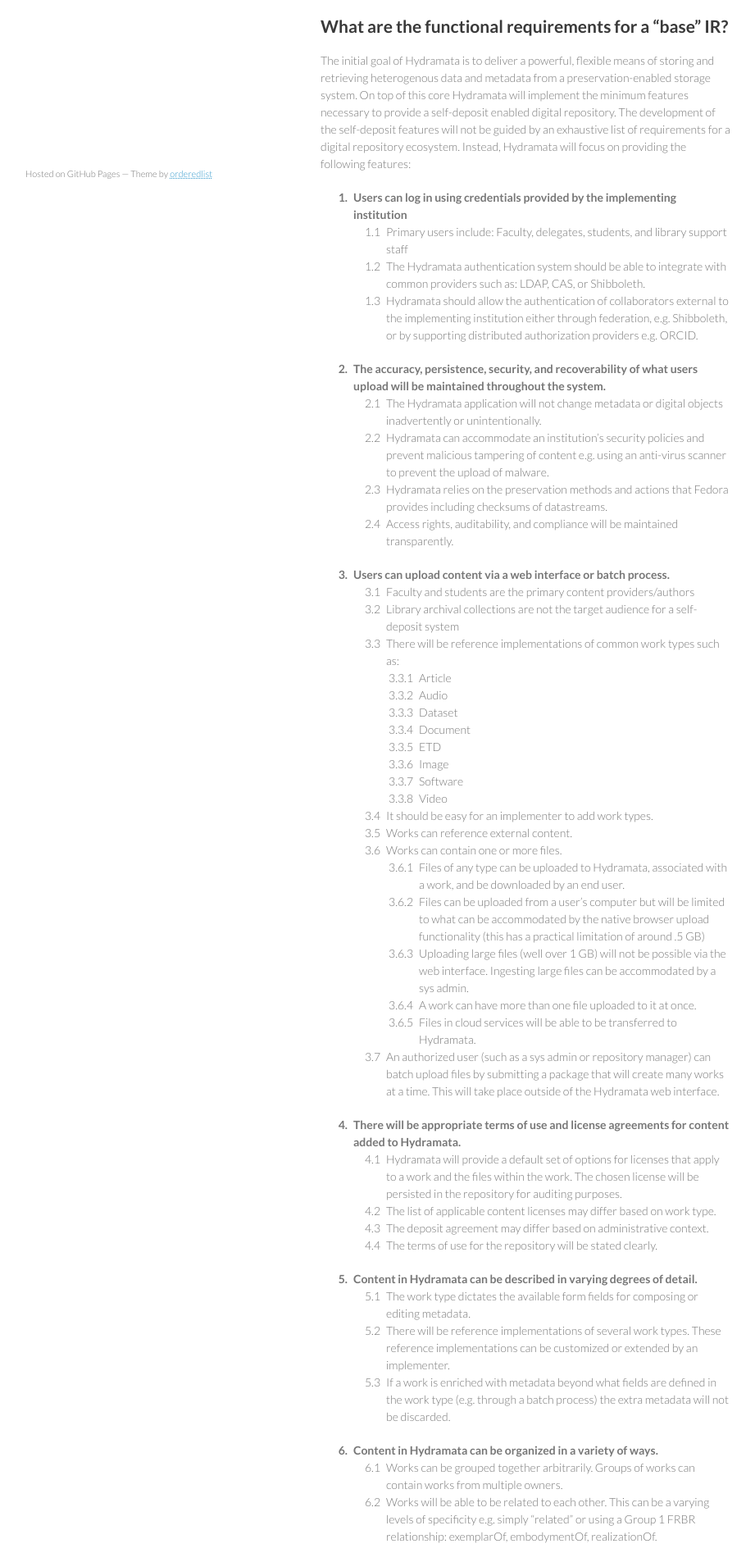
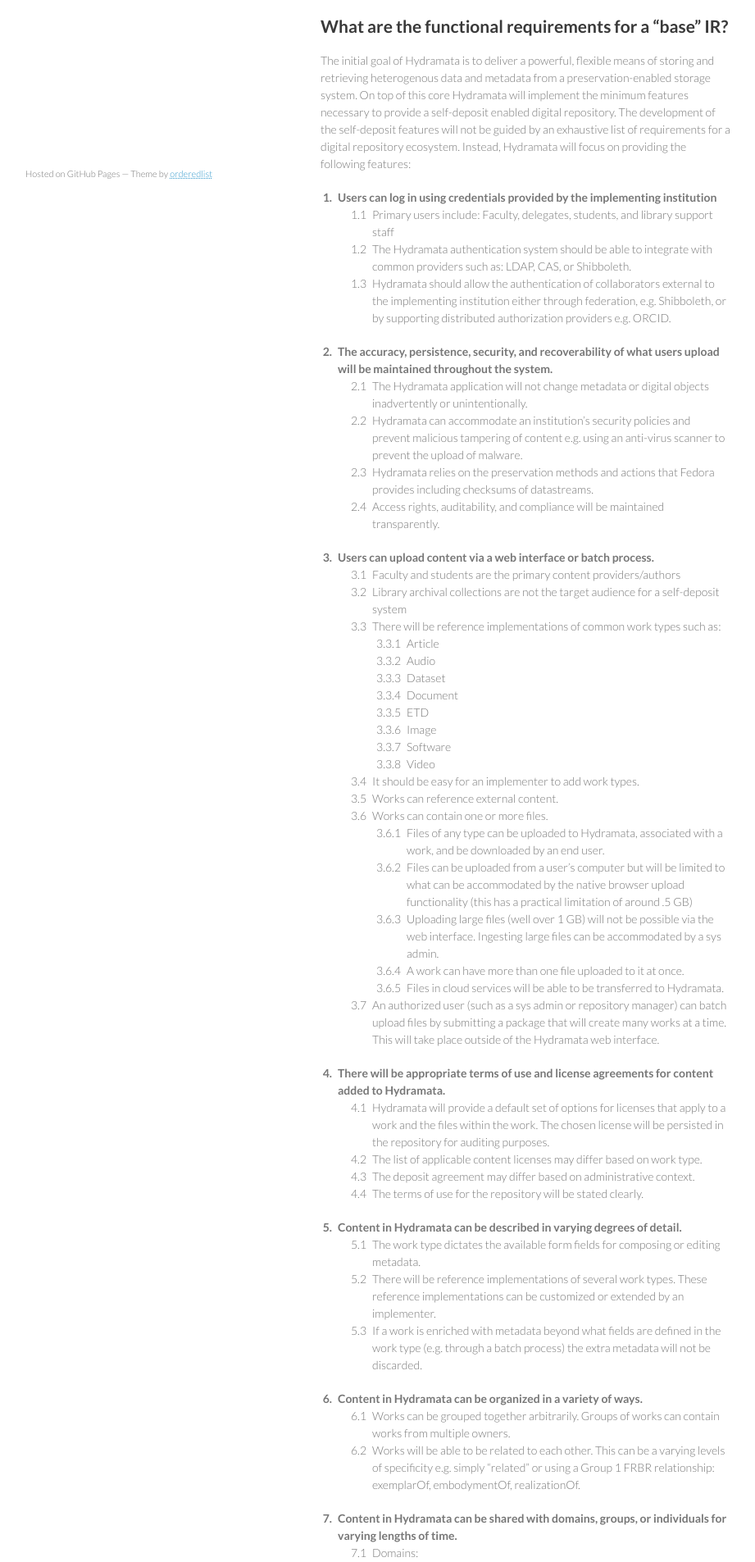
Before and after one commit to Hydramata/hydramata.github.com, a Jekyll site: the page built from vision/index.html, in a window 1280 px wide. Shown: the part 609-2514 px from the top of the page at 82% size, without its empty margins (179-1100 px from the left). Built offline with Jekyll 4.4.1, drawn with Linux system fonts in a browser that asks for light colours; some of the changed text lies outside the part shown.

Commit message:
Content refinements

```diff
--- a/stylesheets/styles.css
+++ b/stylesheets/styles.css
@@ -190,14 +190,14 @@
   bottom:50px;
 }
 
-.outline-numbering ol {list-style-type:none;}
+.outline-numbering ol {list-style-type:none; padding-left:1.5em;}
 .outline-numbering ol > li {position:relative; font-weight:bold;}
 
 .outline-numbering ol { counter-reset:item; }
 .outline-numbering ol > li { counter-increment:item; }
 .outline-numbering ol > li:before {content: counter(item) "."; }
 
-.outline-numbering ol > li > ol { counter-reset:subitem; }
+.outline-numbering ol > li > ol { counter-reset:subitem; padding-left:3em;}
 .outline-numbering ol > li > ol > li { counter-increment:subitem; font-weight:normal;}
 .outline-numbering ol > li > ol > li:before { content: counter(item) "." counter(subitem); }
 
```
Also changed, not shown: _includes/vision.md (+1 -1 lines).
